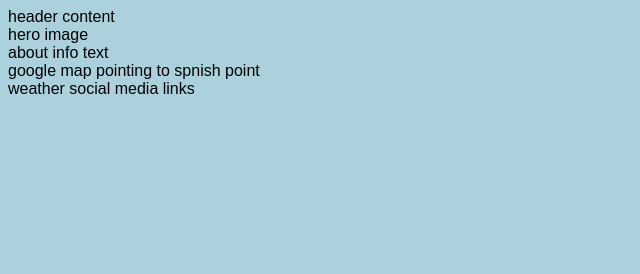
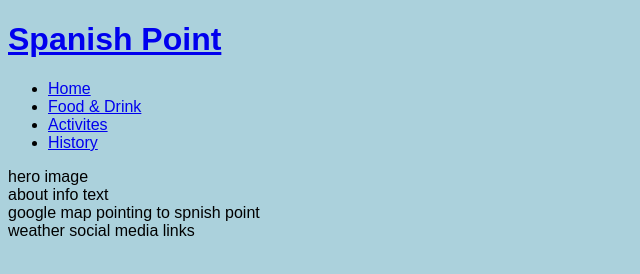
Before and after one commit to colmhaugh/spanish-point, a plain HTML site: page index.html in a window 1280 px wide. Shown: the whole page, without its empty margins (0-640 px from the left). Drawn offline with Linux system fonts and the light colour scheme.

Commit message:
add basic header structure

```diff
--- a/assets/css/style.css
+++ b/assets/css/style.css
@@ -1,3 +1,5 @@
+/*using colors for coolor.org #abd1dc, #dcacb2, #dcc7ac*/
+
 body {
     font-family: Arial, Helvetica, sans-serif;
     background-color: #abd1dc;
--- a/index.html
+++ b/index.html
@@ -1,5 +1,6 @@
 <!DOCTYPE html>
 <html lang="en">
+
 <head>
     <meta charset="UTF-8">
     <meta http-equiv="X-UA-Compatible" content="IE=edge">
@@ -10,9 +11,28 @@
     <link rel="stylesheet" href="assets/css/style.css">
     <title>Spanish Point</title>
 </head>
+
 <body>
     <header>
-        header content
+        <a href="index.html">
+            <h1>Spanish Point</h1>
+        </a>
+        <nav>
+            <ul>
+                <li>
+                    <a href="index.html">Home</a>
+                </li>
+                <li>
+                    <a href="#">Food & Drink</a>
+                </li>
+                <li>
+                    <a href="#">Activites</a>
+                </li>
+                <li>
+                    <a href="#">History</a>
+                </li>
+            </ul>
+        </nav>
     </header>
     <section>
         hero image
@@ -27,4 +47,5 @@
         weather social media links
     </footer>
 </body>
+
 </html>
```
